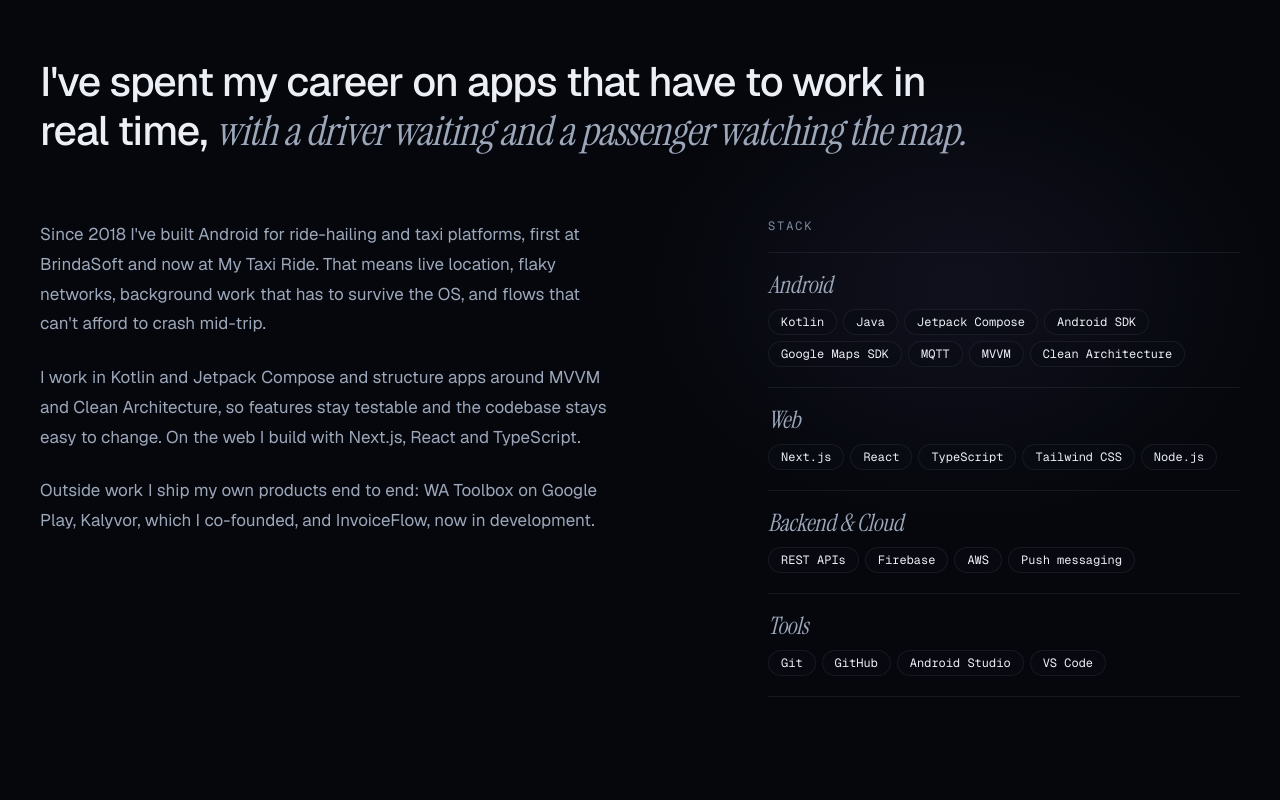
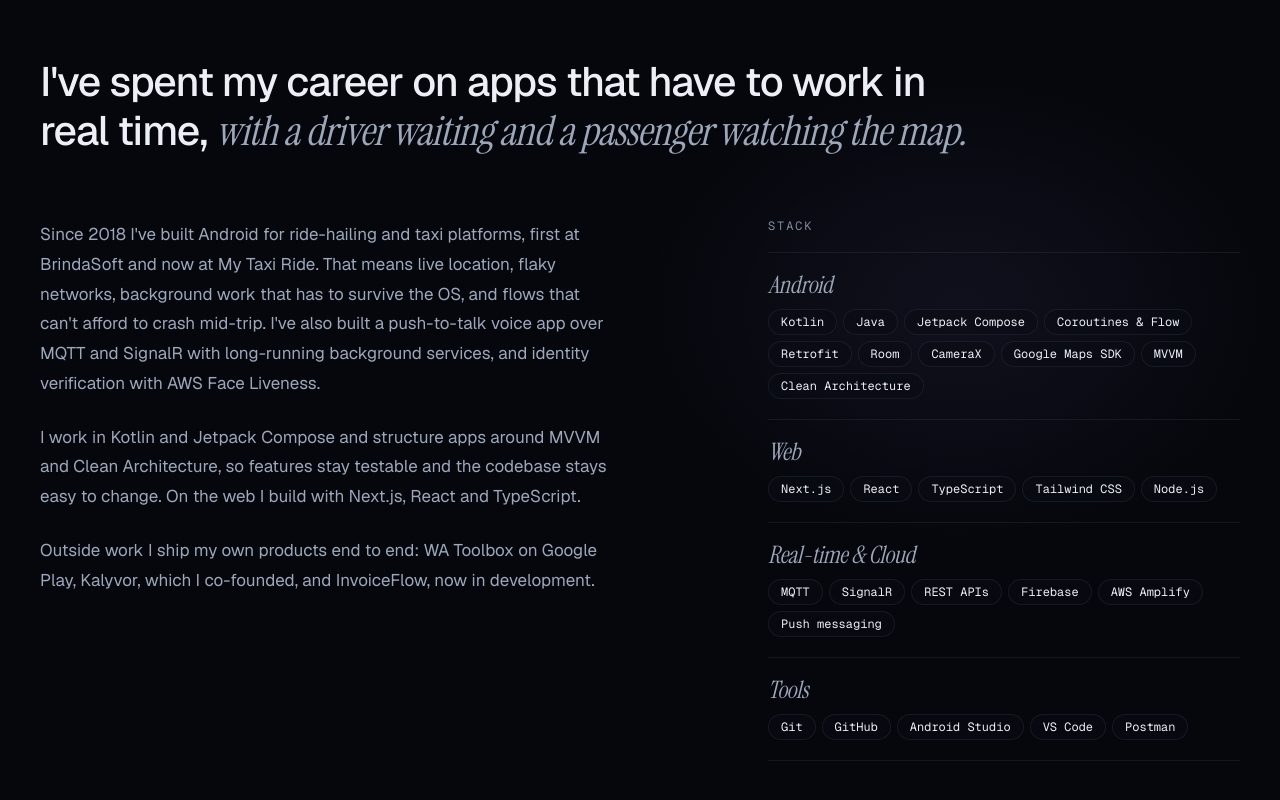
Before and after one commit to taufeeqahmad21/taufeeqahmad21.github.io, a Next.js app: page / in a window 1280 px wide. Shown: the part 6944-7744 px from the top of the page. Built offline with nearby package versions, Linux system fonts and the light colour scheme; no server answers.

Commit message:
Add real-time and Android skills listed on GitHub profile
- About: push-to-talk app over MQTT/SignalR and AWS Face Liveness work
- Stack: Coroutines & Flow, Retrofit, Room, CameraX, SignalR,
  AWS Amplify, Postman; "Real-time & Cloud" group

Co-Authored-By: Claude Opus 5.5 <noreply@anthropic.com>

```diff
--- a/src/data/site.ts
+++ b/src/data/site.ts
@@ -60,7 +60,7 @@ export const about = {
     accent: "with a driver waiting and a passenger watching the map.",
   },
   paragraphs: [
-    "Since 2018 I've built Android for ride-hailing and taxi platforms, first at BrindaSoft and now at My Taxi Ride. That means live location, flaky networks, background work that has to survive the OS, and flows that can't afford to crash mid-trip.",
+    "Since 2018 I've built Android for ride-hailing and taxi platforms, first at BrindaSoft and now at My Taxi Ride. That means live location, flaky networks, background work that has to survive the OS, and flows that can't afford to crash mid-trip. I've also built a push-to-talk voice app over MQTT and SignalR with long-running background services, and identity verification with AWS Face Liveness.",
     "I work in Kotlin and Jetpack Compose and structure apps around MVVM and Clean Architecture, so features stay testable and the codebase stays easy to change. On the web I build with Next.js, React and TypeScript.",
     "Outside work I ship my own products end to end: WA Toolbox on Google Play, Kalyvor, which I co-founded, and InvoiceFlow, now in development.",
   ],
--- a/src/data/skills.ts
+++ b/src/data/skills.ts
@@ -5,7 +5,7 @@ export const skillCategories: SkillCategory[] = [
     id: "android",
     title: "Android",
     description: "Native apps with modern, declarative UI and layered architecture.",
-    skills: ["Kotlin", "Java", "Jetpack Compose", "Android SDK", "Google Maps SDK", "MQTT", "MVVM", "Clean Architecture"],
+    skills: ["Kotlin", "Java", "Jetpack Compose", "Coroutines & Flow", "Retrofit", "Room", "CameraX", "Google Maps SDK", "MVVM", "Clean Architecture"],
   },
   {
     id: "web",
@@ -15,14 +15,14 @@ export const skillCategories: SkillCategory[] = [
   },
   {
     id: "backend",
-    title: "Backend & Cloud",
-    description: "APIs, data and the cloud services that keep products running.",
-    skills: ["REST APIs", "Firebase", "AWS", "Push messaging"],
+    title: "Real-time & Cloud",
+    description: "Live data, messaging and the cloud services that keep products running.",
+    skills: ["MQTT", "SignalR", "REST APIs", "Firebase", "AWS Amplify", "Push messaging"],
   },
   {
     id: "tools",
     title: "Tools",
     description: "The everyday workflow for building, reviewing and shipping.",
-    skills: ["Git", "GitHub", "Android Studio", "VS Code"],
+    skills: ["Git", "GitHub", "Android Studio", "VS Code", "Postman"],
   },
 ];
```
